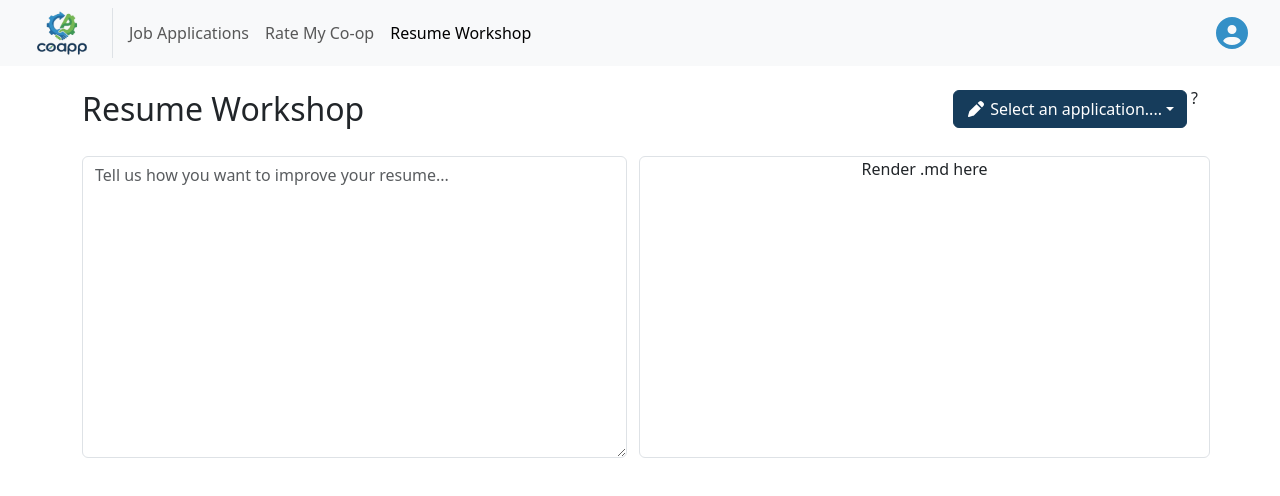
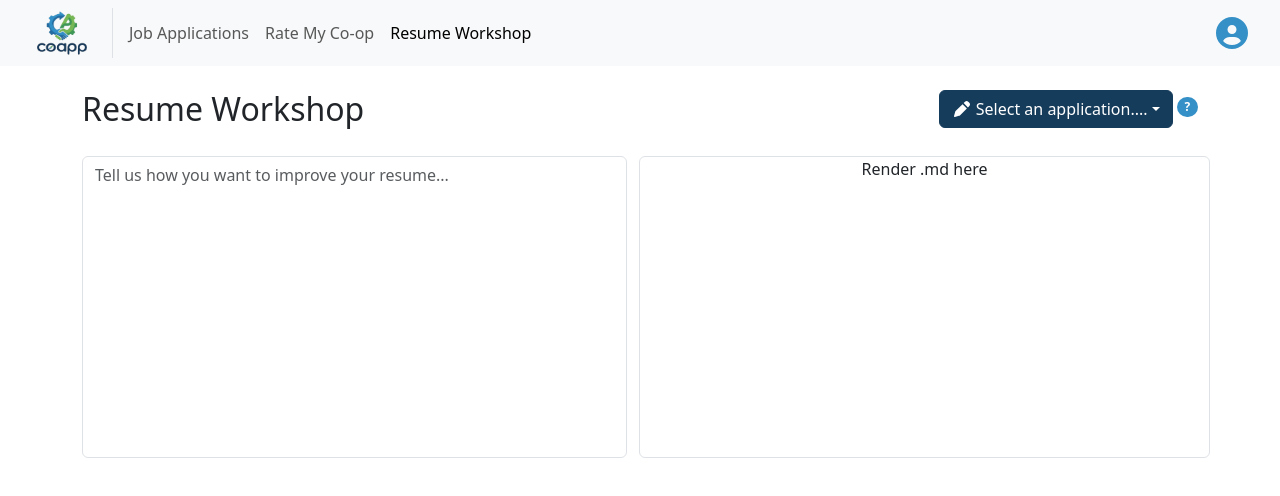
Before and after one commit to Co-App-Team/frontend, a React (Vite) app: page /resume-workshop in a window 1280 px wide. Shown: the top 496 px of the page. Built offline with nearby package versions, Linux system fonts and the light colour scheme; no server answers; sample sign-in values are in the browser's storage.

Commit message:
Style '?' pill

```diff
--- a/src/pages/ResumeWorkshopPage.jsx
+++ b/src/pages/ResumeWorkshopPage.jsx
@@ -1,18 +1,21 @@
 import { faPen } from '@fortawesome/free-solid-svg-icons';
 import { FontAwesomeIcon } from '@fortawesome/react-fontawesome';
 import { useState } from 'react';
-import { Button, Col, Container, Dropdown, Form, Row } from 'react-bootstrap';
+import { Badge, Button, Col, Container, Dropdown, Form, Row } from 'react-bootstrap';
 
 const ResumeWorkshopPage = () => {
   const [message, setMessage] = useState('');
 
   return (
-    <Container className="mt-3">
+    // TODO: When sm or smaller no right margin
+    <Container
+      fluid="sm"
+      className="mt-3">
       <Row className="text-start align-bottom d-flex align-items-end my-1 py-1">
         <Col>
           <h2 className="m-0 p-0">Resume Workshop</h2>
         </Col>
-        <Col className="d-flex justify-content-end">
+        <Col className="d-flex justify-content-end align-items-center">
           <Dropdown
             align="end"
             className="me-1 mt-1">
@@ -30,7 +33,11 @@ const ResumeWorkshopPage = () => {
               Options
             </Dropdown.Menu>
           </Dropdown>
-          ?
+          <Badge
+            pill
+            bg="secondary">
+            ?
+          </Badge>
         </Col>
       </Row>
       <Row className="mt-4">
@@ -44,6 +51,7 @@ const ResumeWorkshopPage = () => {
                 value={message}
                 onChange={(e) => setMessage(e.target.value)}
                 placeholder="Tell us how you want to improve your resume..."
+                style={{ resize: 'none' }}
               />
             </Form.Group>
           </Form>
```
